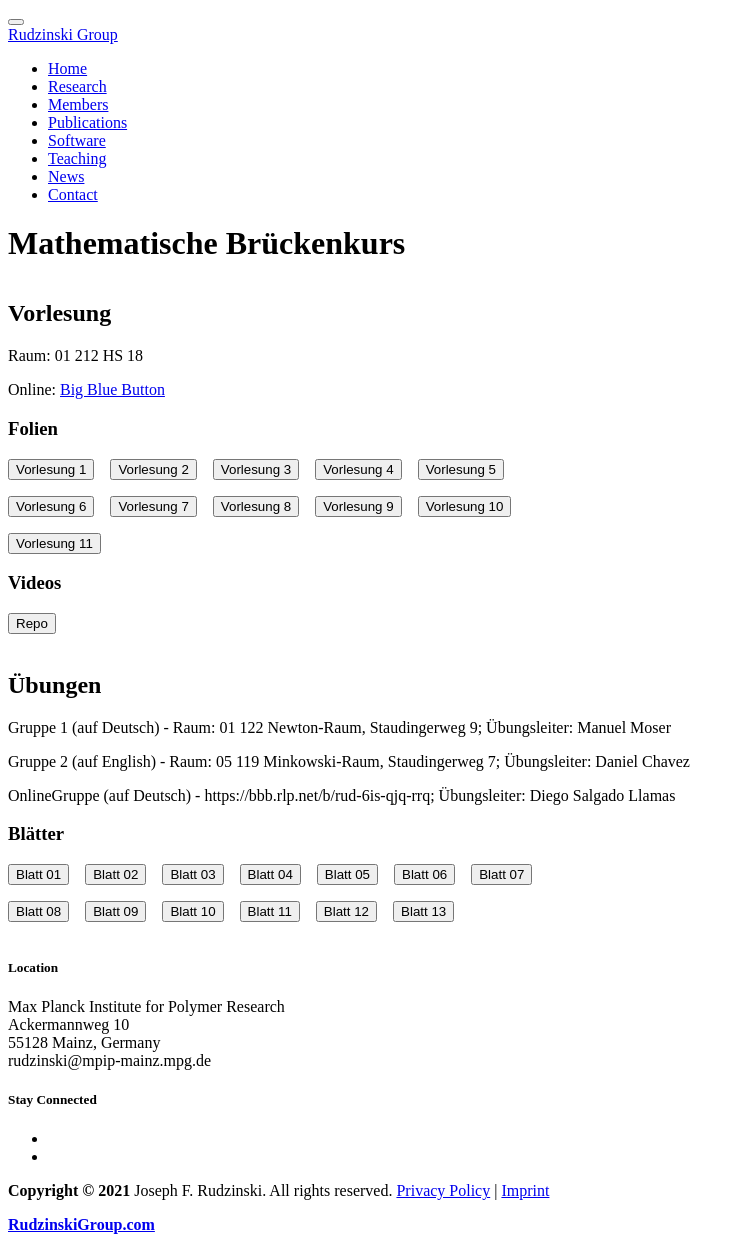
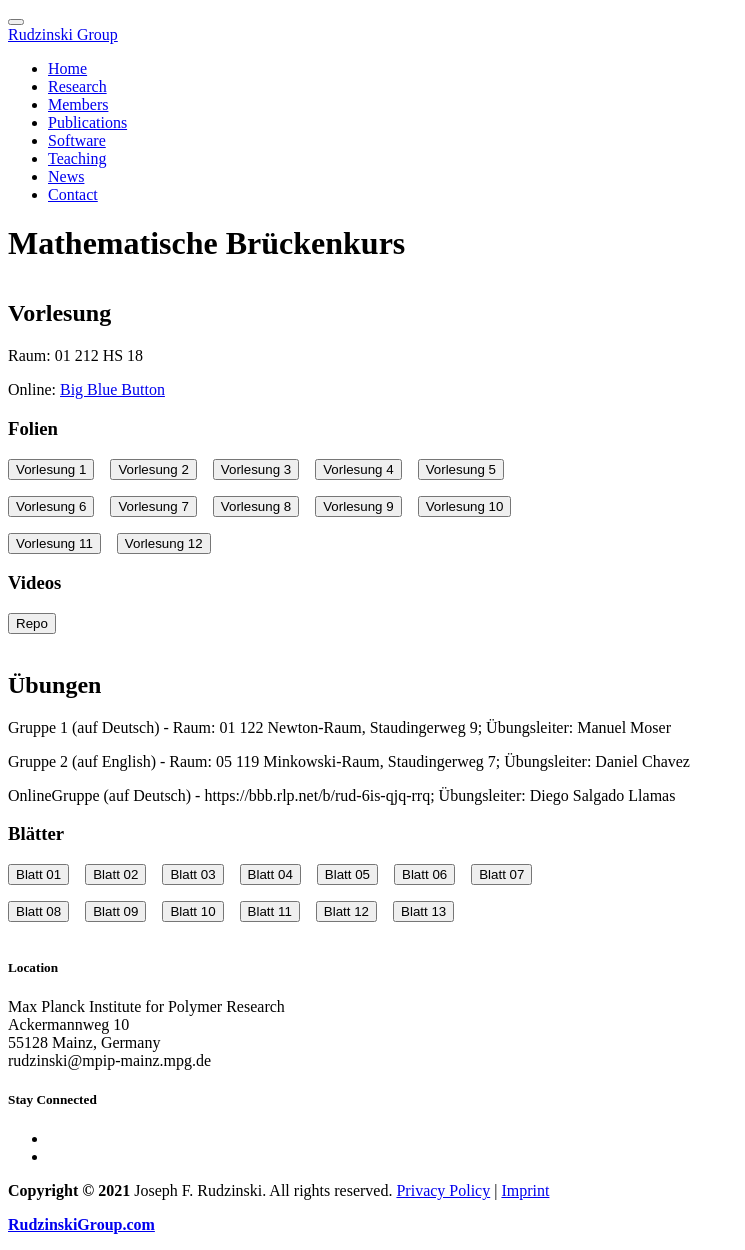
Before and after one commit to JFRudzinski/JFRudzinski.github.io, a Jekyll site: the page built from _posts/classes/2021-09-26-Brueckenkurs.md, in a window 1280 px wide. Shown: the whole page, without its empty margins (0-745 px from the left). Built offline with Jekyll 4.4.1, drawn with Linux system fonts in a browser that asks for light colours.

Commit message:
added vor 12

```diff
--- a/_posts/classes/2021-09-26-Brueckenkurs.md
+++ b/_posts/classes/2021-09-26-Brueckenkurs.md
@@ -54,6 +54,8 @@
         <p>
         <a href="{{site.baseurl}}/assets/content/Teaching/Brueckenkurs/Vorlesungen/vorl_11.pdf" target="_blank"><button class="button-new shadow">Vorlesung 11</button></a>
         &nbsp;&nbsp;
+        <a href="{{site.baseurl}}/assets/content/Teaching/Brueckenkurs/Vorlesungen/vorl_12.pdf" target="_blank"><button class="button-new shadow">Vorlesung 12</button></a>
+        &nbsp;&nbsp;
         </p>
         <h3 class="post-subtitle">Videos</h3>
         <p>
```
Also changed, not shown: 2 other files.
